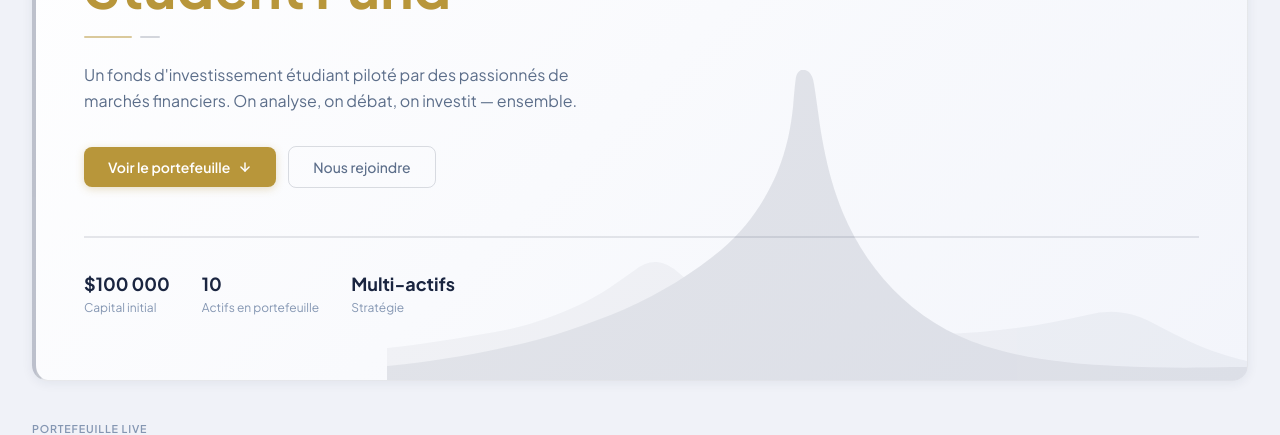
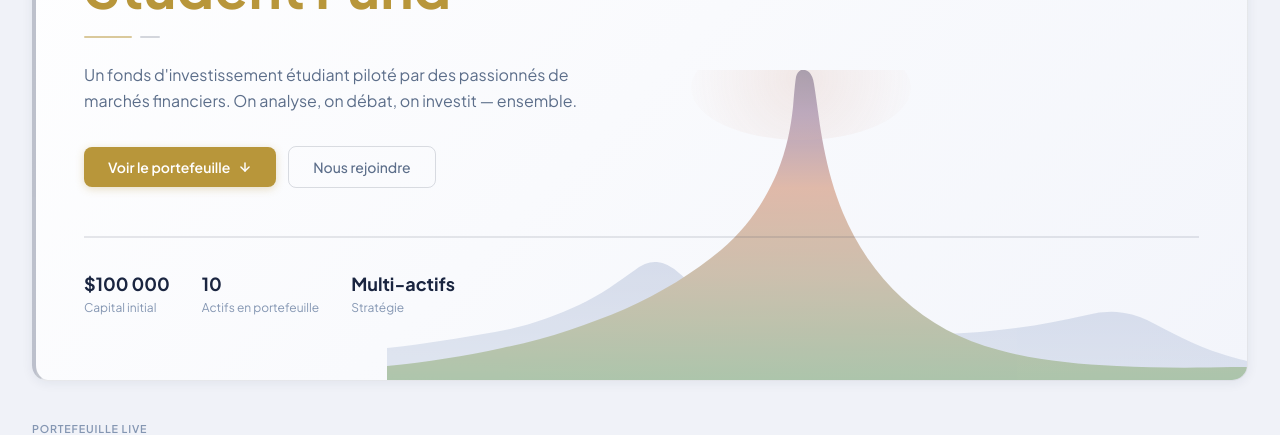
Before and after one commit to perriereti-sys/clermont-student-fund, a Next.js app in the folder clermont-student-fund/: page / in a window 1280 px wide. Shown: the part 312-747 px from the top of the page. Built offline with nearby package versions, Linux system fonts and the light colour scheme; no server answers.

Commit message:
feat: Puy de Dôme en strates géologiques colorées — basalte violet, trachyte terracotta, ocre volcanique, vert forestier

```diff
--- a/clermont-student-fund/components/HeroSection.tsx
+++ b/clermont-student-fund/components/HeroSection.tsx
@@ -9,17 +9,40 @@ export default function HeroSection() {
         boxShadow: '0 2px 12px rgba(26,37,64,0.07)',
       }}
     >
-      {/* Puy de Dôme silhouette — clin d'œil à Clermont */}
+      {/* Puy de Dôme — strates géologiques par couleur */}
       <svg
         className="absolute bottom-0 right-0 pointer-events-none select-none"
-        style={{ opacity: 0.10, width: 'min(88vw, 860px)', height: 'auto' }}
+        style={{ opacity: 0.46, width: 'min(88vw, 860px)', height: 'auto' }}
         viewBox="0 0 860 310"
         aria-hidden
       >
-        {/* Chaîne des Puys — secondary volcanic cones creating depth */}
+        <defs>
+          {/* Gradient principal : basalte sombre → trachyte terracotta → ocre volcanique → vert forestier */}
+          <linearGradient id="puydomeGrad" x1="0" y1="0" x2="0" y2="310" gradientUnits="userSpaceOnUse">
+            <stop offset="0%"   stopColor="#272050" />
+            <stop offset="14%"  stopColor="#68447A" />
+            <stop offset="38%"  stopColor="#C4704A" />
+            <stop offset="66%"  stopColor="#9C7E52" />
+            <stop offset="100%" stopColor="#578A4E" />
+          </linearGradient>
+
+          {/* Gradient second plan : bleu-acier atmosphérique, perspective aérienne */}
+          <linearGradient id="chainPuysGrad" x1="0" y1="190" x2="0" y2="310" gradientUnits="userSpaceOnUse">
+            <stop offset="0%"   stopColor="#7A8EBA" />
+            <stop offset="100%" stopColor="#9AAECE" />
+          </linearGradient>
+
+          {/* Voile atmosphérique au sommet */}
+          <radialGradient id="peakHaze" cx="414" cy="8" r="120" gradientUnits="userSpaceOnUse">
+            <stop offset="0%"   stopColor="#C07050" stopOpacity="0.28" />
+            <stop offset="100%" stopColor="#C07050" stopOpacity="0"   />
+          </radialGradient>
+        </defs>
+
+        {/* Chaîne des Puys — cônes secondaires, second plan bleuté */}
         <path
-          fill="#1A2540"
-          opacity="0.38"
+          fill="url(#chainPuysGrad)"
+          opacity="0.58"
           d="M 0 310 L 0 278
              C 38 274 72 268 108 262
              C 142 256 168 246 192 235
@@ -37,9 +60,9 @@ export default function HeroSection() {
              L 860 310 Z"
         />
 
-        {/* Main Puy de Dôme — broad rounded dome, characteristic shield shape */}
+        {/* Puy de Dôme — dôme principal, large et arrondi comme en réalité */}
         <path
-          fill="#1A2540"
+          fill="url(#puydomeGrad)"
           d="M 0 310 L 0 296
              C 40 292 78 286 115 278
              C 160 269 200 255 238 239
@@ -59,6 +82,9 @@ export default function HeroSection() {
              L 860 297
              L 860 310 Z"
         />
+
+        {/* Halo chaud au sommet — lumière rasante sur la roche trachytique */}
+        <ellipse cx="414" cy="18" rx="110" ry="52" fill="url(#peakHaze)" />
       </svg>
 
       <div className="relative z-10 px-8 sm:px-12 py-12 sm:py-16">
```
